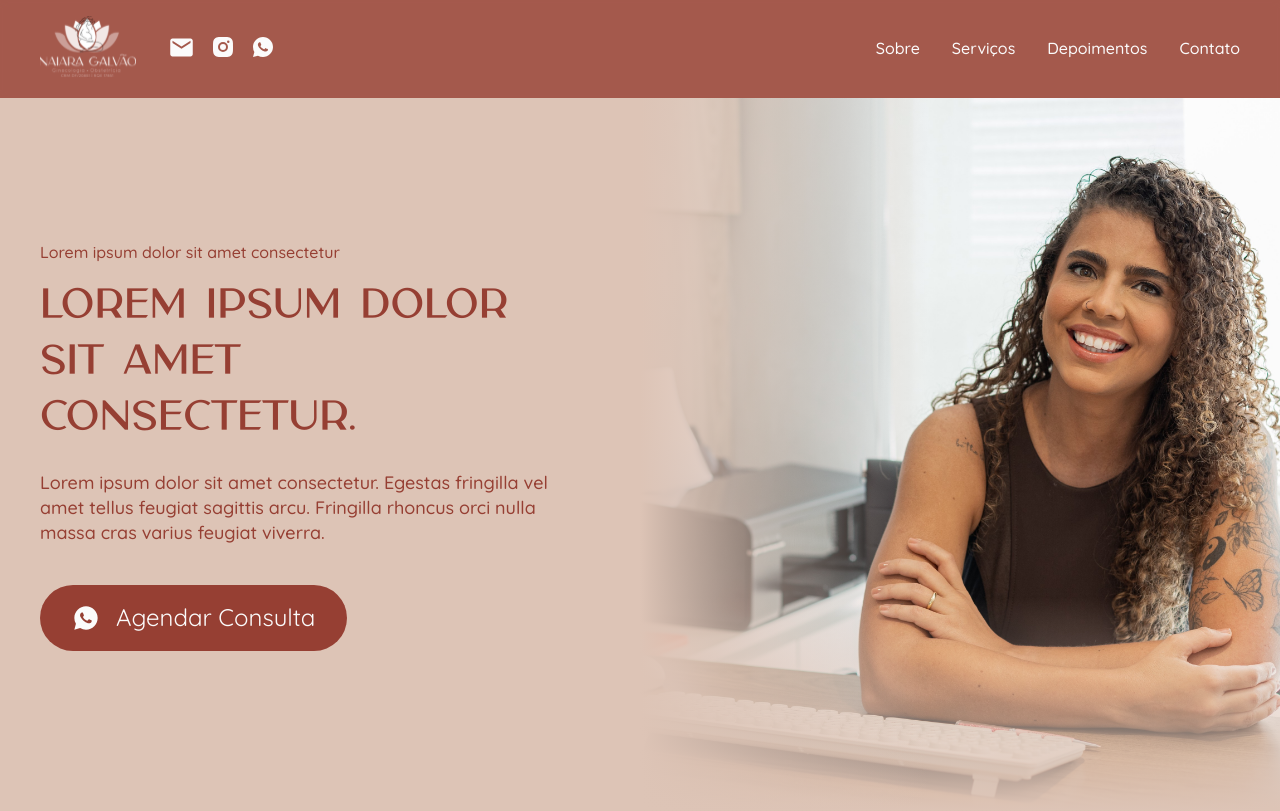
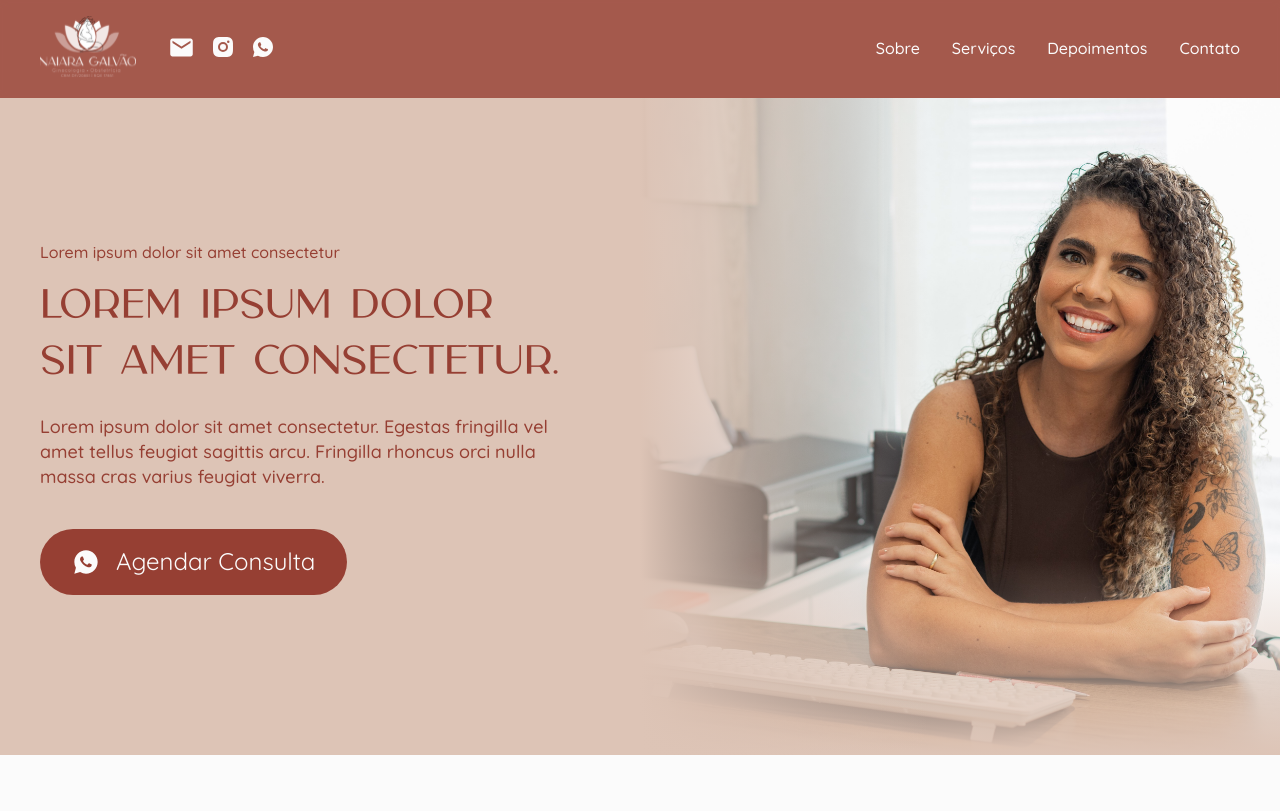
Before and after one commit to capelaum/projeto-naiara, a Next.js app: page / in a window 1280 px wide. Built offline with nearby package versions, Linux system fonts and the light colour scheme.

Commit message:
fix: heading font weights

```diff
--- a/src/components/Heading/index.tsx
+++ b/src/components/Heading/index.tsx
@@ -21,10 +21,10 @@ export const Heading = styled('h2', {
     },
 
     weight: {
-      light: { fontWeight: '$light' },
-      regular: { fontWeight: '$regular' },
-      semibold: { fontWeight: '$semibold' },
-      bold: { fontWeight: '$bold' },
+      light: { fontWeight: 300 },
+      regular: { fontWeight: 400 },
+      semibold: { fontWeight: 600 },
+      bold: { fontWeight: 700 },
     },
   },
 
--- a/src/components/Sections/Hero/index.tsx
+++ b/src/components/Sections/Hero/index.tsx
@@ -18,7 +18,7 @@ export function Hero() {
           Lorem ipsum dolor sit amet consectetur
         </Text>
 
-        <Heading size="xl" as="h1">
+        <Heading size="xl" as="h1" weight="regular">
           LOREM ipsum dolor sit amet consectetur.
         </Heading>
 
--- a/src/styles/global.css
+++ b/src/styles/global.css
@@ -1,27 +1,27 @@
 @font-face {
   font-family: "Carla";
   src: url('/fonts/carla/CarlaSansLight.ttf');
-  font-weight: light;
+  font-weight: 300;
   font-style: sans-serif;
 }
 
 @font-face {
   font-family: "Carla";
   src: url('/fonts/carla/CarlaSansRegular.ttf');
-  font-weight: normal;
+  font-weight: 400;
   font-style: sans-serif;
 }
 
 @font-face {
   font-family: "Carla";
-  src: url('/fonts/carla/CarlaSansSemiBold.ttf');
-  font-weight: semi-bold;
+  src: url('/fonts/carla/CarlaSansSemibold.ttf');
+  font-weight: 600;
   font-style: sans-serif;
 }
 
 @font-face {
   font-family: "Carla";
   src: url('/fonts/carla/CarlaSansBold.ttf');
-  font-weight: bold;
+  font-weight: 700;
   font-style: sans-serif;
 }
--- a/src/styles/global.ts
+++ b/src/styles/global.ts
@@ -23,10 +23,4 @@ export const globalStyles = globalCss({
     cursor: 'pointer',
     border: 'none',
   },
-
-  'h1, h2, h3, h4, h5, h6': {
-    fontFamily: '$carla',
-    color: '$primary',
-    fontWeight: '$regular',
-  },
 })
```
